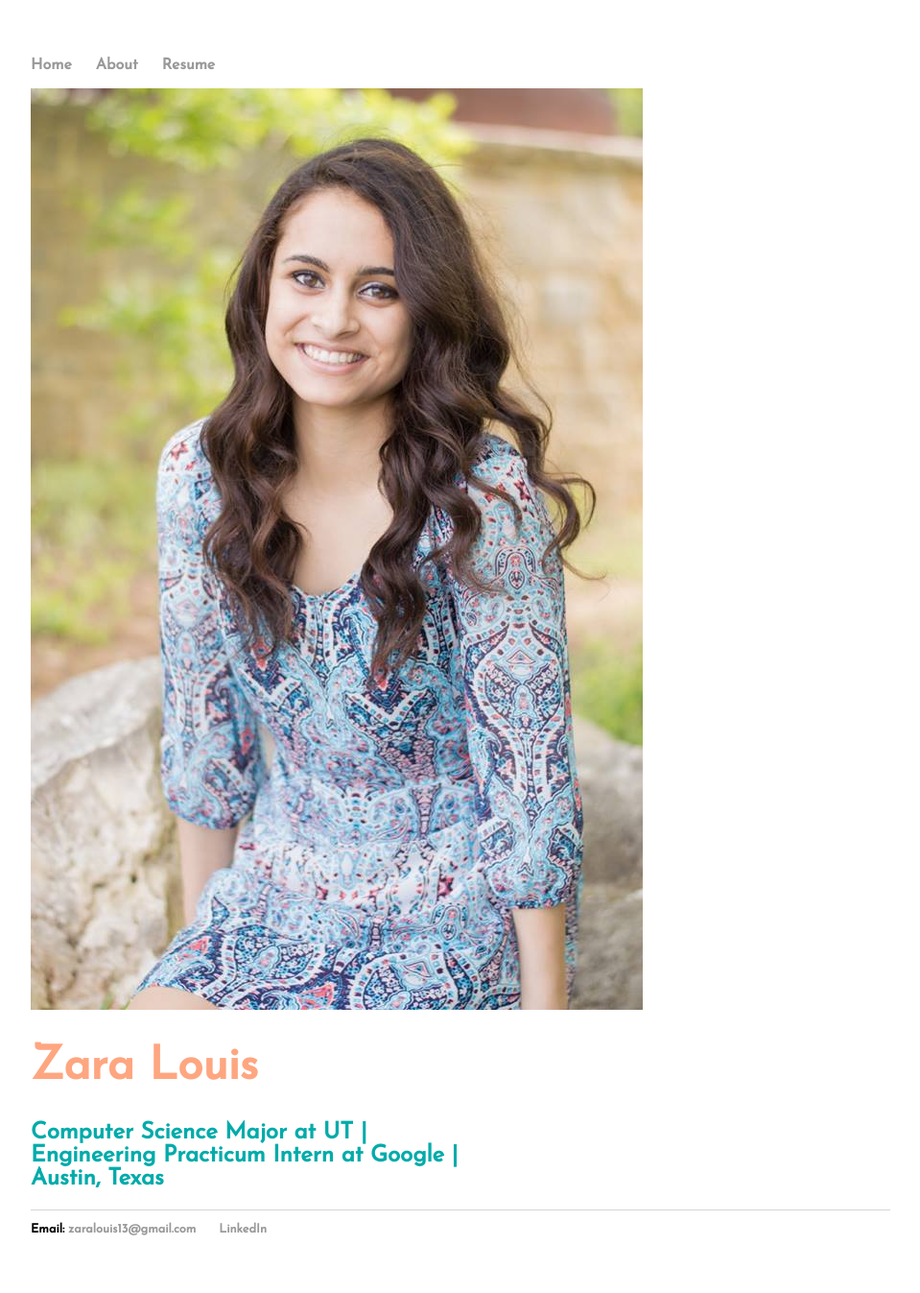
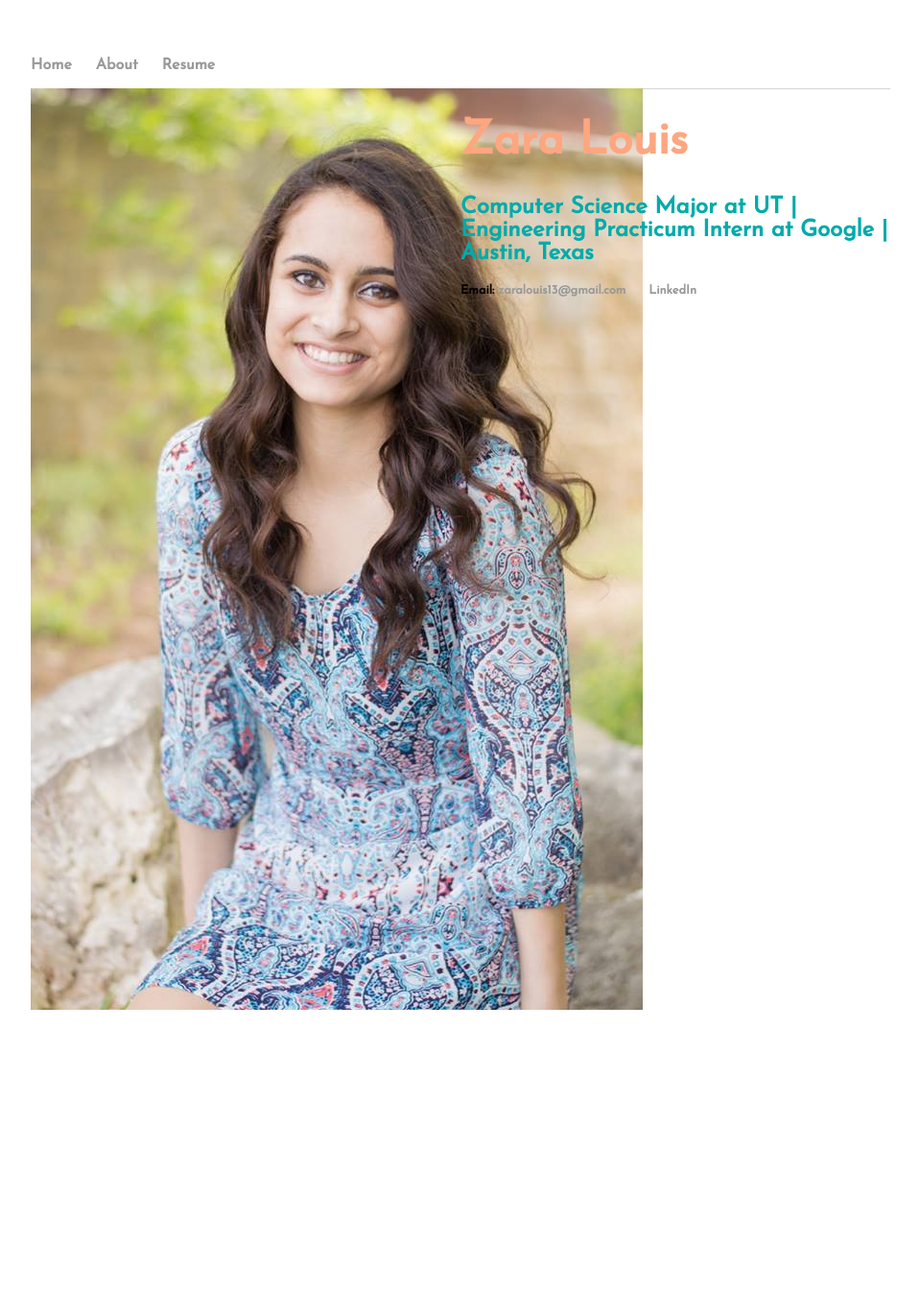
Before and after one commit to zaralouis/zaralouis.github.io, a Jekyll site: the page built from index.html, in a window 1280 px wide. Shown: the whole page at 96% size, without its empty margins (160-1119 px from the left). Built offline with Jekyll 4.4.1, drawn with Linux system fonts in a browser that asks for light colours; after the commit the page ends 1056 px from its top, so only the background shows below that.

Commit message:
Update index.html

```diff
--- a/index.html
+++ b/index.html
@@ -8,10 +8,10 @@ title: Zara Louis
 </head>
 <div class="blurb">
 	<body bgcolor="#FFFFFF">
-		<div id="leftdiv" style="width: 50%;">
+		<div id="leftdiv" style="width: 50%; float: left;">
 			<img src="profilepic.jpg"/>
 		</div>
-		<div id = "rightdiv" style="width: 50%">
+		<div id = "rightdiv" style="width: 50%; float: right;">
 	<h1><font color="#FEA680">Zara Louis</font></h1>
 	<h2><font color="#01ABAA">Computer Science Major at UT | Engineering Practicum Intern at Google | Austin, Texas</font></h2>
 		</div>
```
